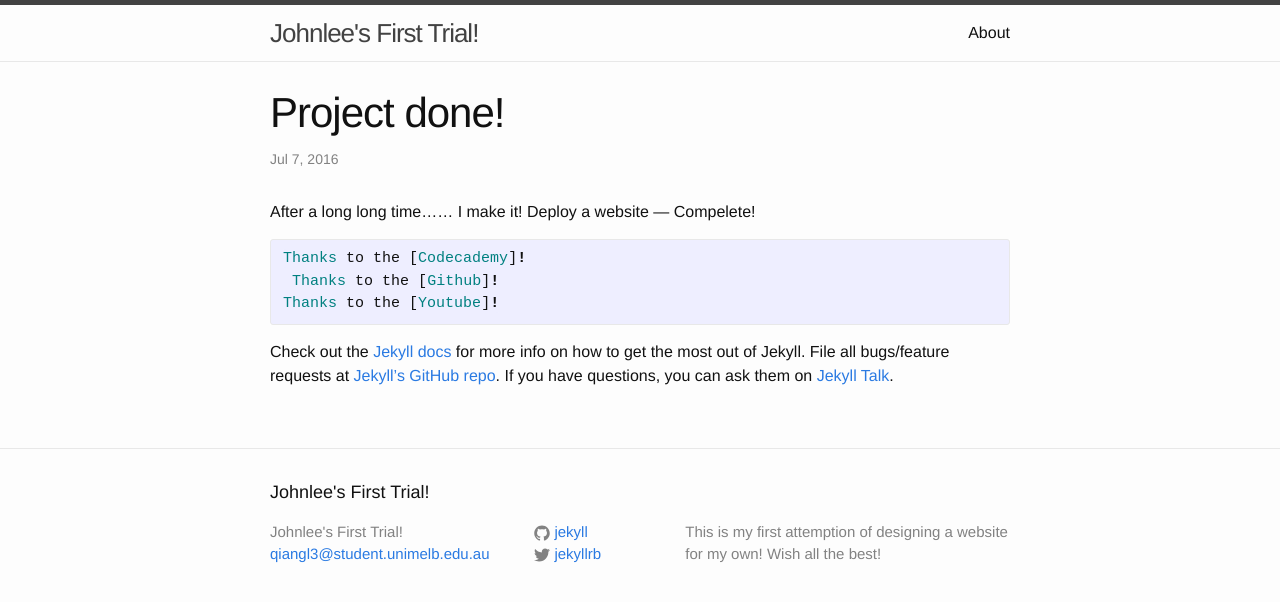
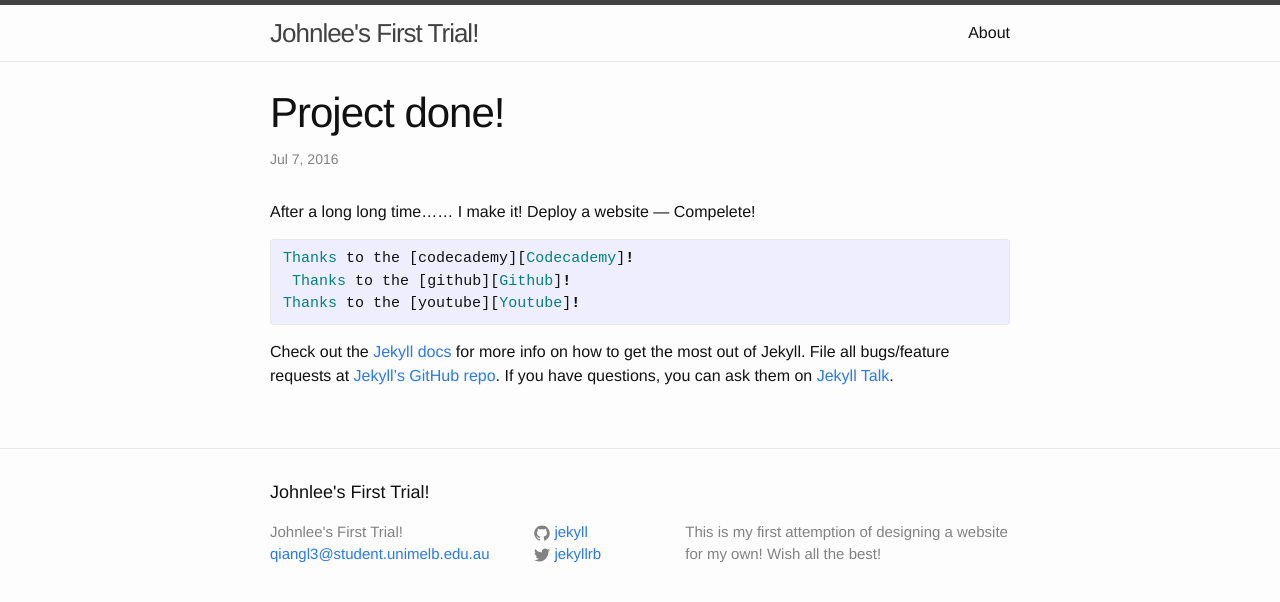
Before and after one commit to Johnleefd/Johnleefd.github.io, a Jekyll site: the page built from _posts/2016-07-07-Project-Done-jekyll.markdown, in a window 1280 px wide. Shown: the top 602 px of the page. Built offline with Jekyll 4.4.1, drawn with Linux system fonts in a browser that asks for light colours; some of the changed lines change nothing that is shown.

Commit message:
almost done

```diff
--- a/_posts/2016-07-07-Project-Done-jekyll.markdown
+++ b/_posts/2016-07-07-Project-Done-jekyll.markdown
@@ -8,9 +8,9 @@ After a long long time...... I make it!
 Deploy a website --- Compelete!
 
 {% highlight ruby %}
-Thanks to the [Codecademy]!
- Thanks to the [Github]!
-Thanks to the [Youtube]!
+Thanks to the [codecademy][Codecademy]!
+ Thanks to the [github][Github]!
+Thanks to the [youtube][Youtube]!
 {% endhighlight %}
 
 Check out the [Jekyll docs][jekyll-docs] for more info on how to get the most out of Jekyll. File all bugs/feature requests at [Jekyll’s GitHub repo][jekyll-gh]. If you have questions, you can ask them on [Jekyll Talk][jekyll-talk].
```
